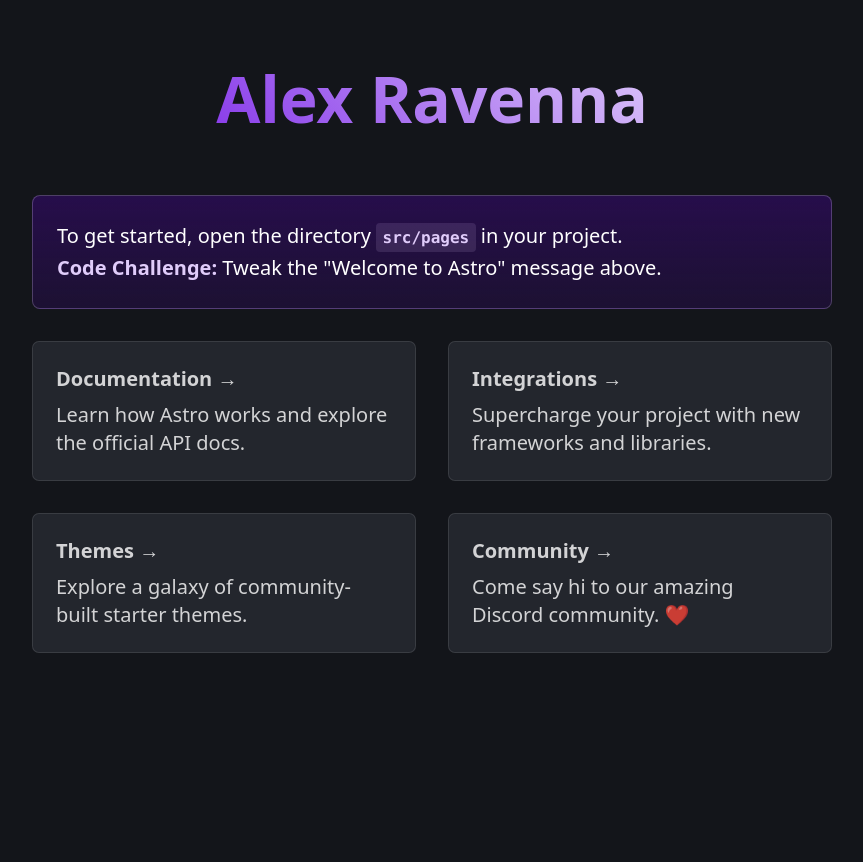
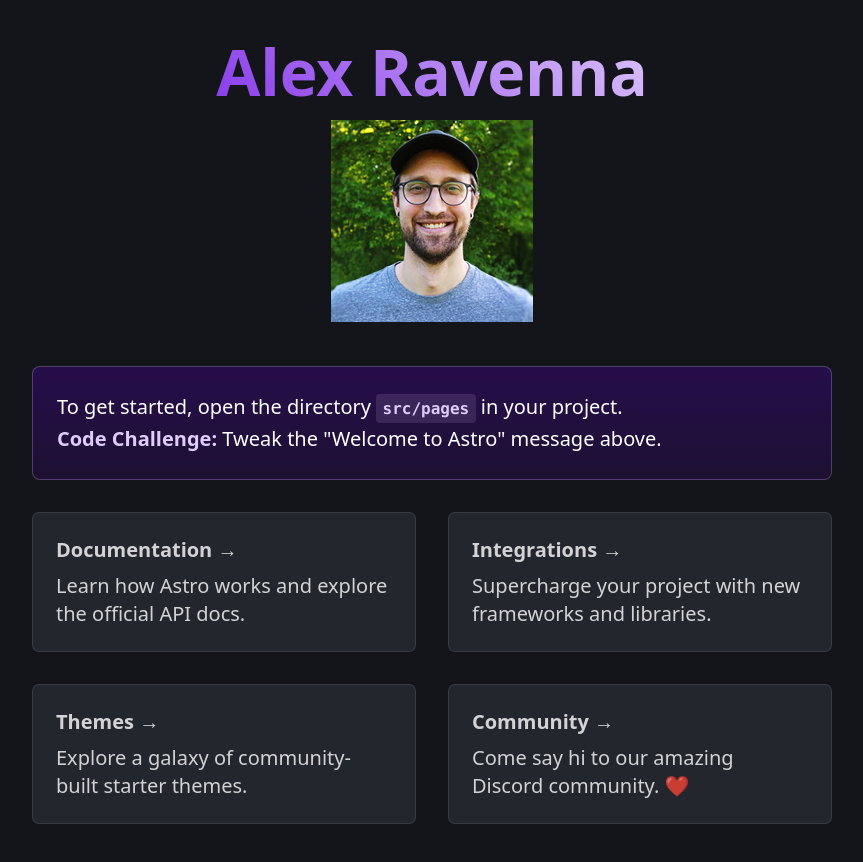
Before and after one commit to alexravenna/alexravenna.github.io, an Astro site: page / in a window 1280 px wide. Shown: the whole page, without its empty margins (208-1071 px from the left). Before the commit the page ends 800 px from the top, so only its background shows below. Built offline with nearby package versions, Linux system fonts and the light colour scheme; Astro itself is replaced by a stand-in of ours.

Commit message:
add portrait image

```diff
--- a/src/pages/index.astro
+++ b/src/pages/index.astro
@@ -1,11 +1,17 @@
 ---
 import Layout from '../layouts/Layout.astro';
 import Card from '../components/Card.astro';
+import myPortrait from "../images/me.png"
+import { Image } from "astro:assets";
 ---
 
 <Layout title="Alex Ravenna">
 	<main>
-		<h1><span class="text-gradient">Alex Ravenna</span></h1>
+		<h1>
+			<span class="text-gradient">Alex Ravenna</span>
+			<br/>
+			<Image src={myPortrait} alt="A picture of the author of the website - a man." />
+		</h1>
 		<p class="instructions">
 			To get started, open the directory <code>src/pages</code> in your project.<br />
 			<strong>Code Challenge:</strong> Tweak the "Welcome to Astro" message above.
@@ -48,9 +54,9 @@ import Card from '../components/Card.astro';
 	h1 {
 		font-size: 4rem;
 		font-weight: 700;
-		line-height: 1;
+		line-height: 1.5;
+		margin: auto;
 		text-align: center;
-		margin-bottom: 1em;
 	}
 	.text-gradient {
 		background-image: var(--accent-gradient);
```
Also changed, not shown: src/images/me.png (added).
